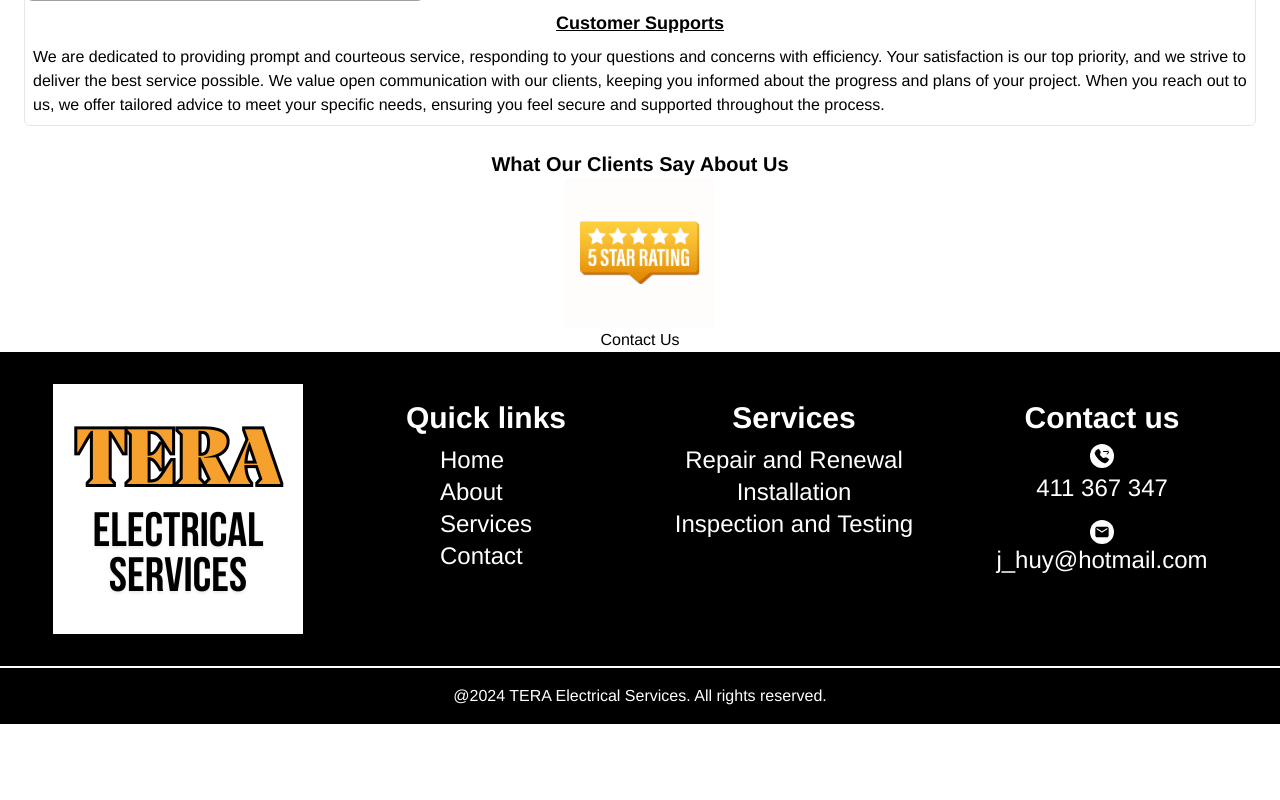
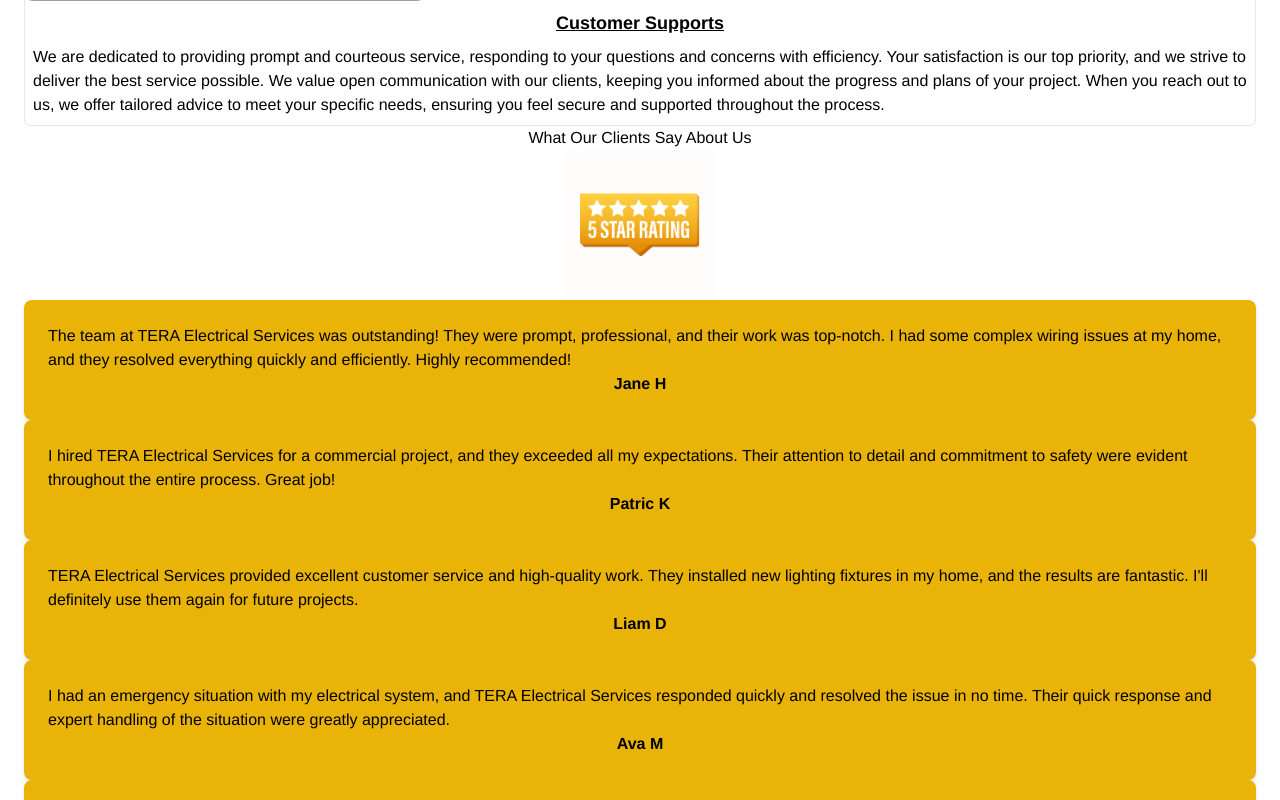
Before and after one commit to Mana12011207/TERA-electrical-services, a React (Create React App) app: page / in a window 1280 px wide. Shown: the part 2380-3180 px from the top of the page. Before the commit the page ends 3104 px from the top, so only its background shows below. Built offline with nearby package versions, Linux system fonts and the light colour scheme; grey boxes are pictures that could not be loaded; a web font is replaced by a local one.

Commit message:
Add Testimonials to home page

```diff
--- a/src/components/Testimonials.jsx
+++ b/src/components/Testimonials.jsx
@@ -29,7 +29,26 @@
 ];
 
 function Testimonials() {
-  return <div></div>;
+  return (
+    <>
+      <div className="flex flex-col items-center">
+        <p> What Our Clients Say About Us</p>
+        <img
+          src="assets/images/TestimonyStars.svg"
+          alt="Testimonials Star"
+        ></img>
+
+        {reviews.map((review, index) => (
+          <div key={index} className="flex items-center flex-cols-1">
+            <div className="flex-col p-6 bg-yellow-500 rounded-lg shadow-md ">
+              <h3>{review.review}</h3>
+              <p className="font-bold text-center">{review.name}</p>
+            </div>
+          </div>
+        ))}
+      </div>
+    </>
+  );
 }
 
 export default Testimonials;
--- a/src/pages/Home.jsx
+++ b/src/pages/Home.jsx
@@ -84,21 +84,8 @@
               </p>
             </div>
             {/* Testimonials */}
-            <div className="mt-6">
-              <h2 className="text-xl font-bold text-center">
-                What Our Clients Say About Us
-              </h2>
-            </div>
-            <div className="flex justify-center">
-              <img
-                src="assets/images/TestimonyStars.svg"
-                alt="TestimonyStarts"
-                className=""
-              />
-            </div>
             <Testimonials />
           </div>
-          <button>Contact Us</button>
         </div>
       </BaseLayout>
     </>
```
